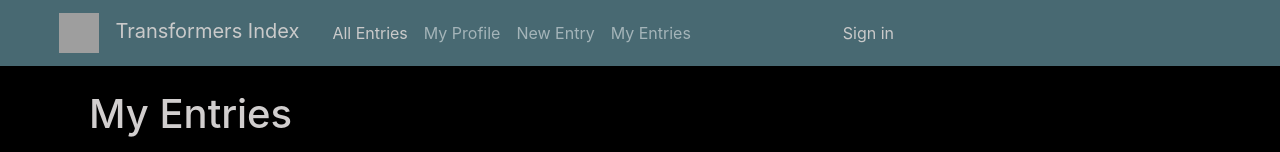
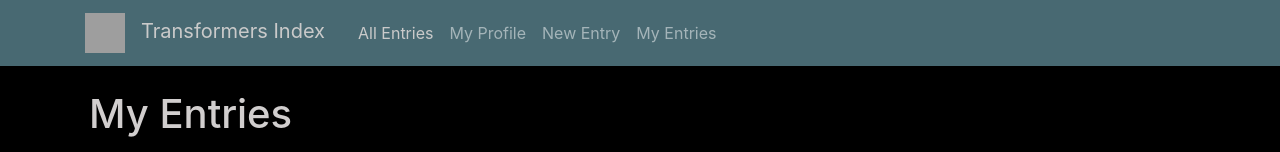
Before and after one commit to obrm/transformers-index, a React (Create React App) app: page / in a window 1280 px wide. Shown: the top 152 px of the page. Built offline with nearby package versions, Linux system fonts and the light colour scheme; grey boxes are pictures that could not be loaded.

Commit message:
Update Navbar.js

```diff
--- a/src/components/Navbar.js
+++ b/src/components/Navbar.js
@@ -50,11 +50,6 @@
           </ul>
         </div>
       </div>
-        <span className="navbar-text active navbar-mr">
-          <Link className="active" to="/login">
-            Sign in
-          </Link>
-        </span>
     </nav>
   );
 };
```
